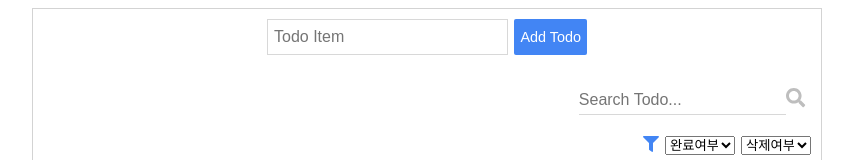
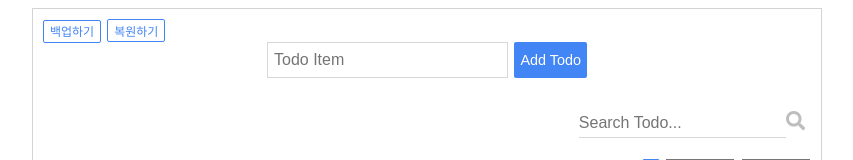
Before and after one commit to wacilpong/todo-app, a React (Create React App) app: page / in a window 1280 px wide. Shown: the top 160 px of the page, without its empty margins (213-1066 px from the left). Built offline with nearby package versions, Linux system fonts and the light colour scheme; no server answers.

Commit message:
Create: backup database file

```diff
--- a/src/App.tsx
+++ b/src/App.tsx
@@ -1,5 +1,5 @@
 import React from "react";
-import { Add, TodoWrapper, Search } from "components";
+import { Add, TodoWrapper, Search, Backup } from "components";
 import useTodo from "hooks/useTodo";
 
 import "./App.scss";
@@ -17,6 +17,8 @@ function App() {
 
   return (
     <main>
+      <Backup />
+
       <Add getTodoHandler={getTodoHandler} />
 
       <Search />
--- /dev/null
+++ b/src/components/backup/Backup.module.scss
@@ -0,0 +1,11 @@
+@import "~assets/color";
+
+.btn {
+  text-decoration: none;
+  border: 1px solid;
+  color: $blue;
+  font-size: 0.75rem;
+  padding: 2px 6px;
+  border-radius: 2px;
+  margin-right: 6px;
+}
--- /dev/null
+++ b/src/components/backup/Backup.tsx
@@ -0,0 +1,21 @@
+import React from "react";
+
+import classnames from "classnames/bind";
+import styles from "./Backup.module.scss";
+
+const cx = classnames.bind(styles);
+
+const BACKUP_API_URL = "http://localhost:55555/api/common/backup";
+
+export default function Backup() {
+  return (
+    <>
+      <a href={BACKUP_API_URL} className={cx("btn")}>
+        백업하기
+      </a>
+      <button type="button" className={cx("btn")}>
+        복원하기
+      </button>
+    </>
+  );
+}
--- a/src/components/index.ts
+++ b/src/components/index.ts
@@ -4,3 +4,4 @@ export { default as Add } from "./add/Add";
 export { default as Todo } from "./todo/Todo";
 export { default as Search } from "./search/Search";
 export { default as Pagination } from "./pagination/Pagination";
+export { default as Backup } from "./backup/Backup";
```
Also changed, not shown: 1 other file (tests, documents, lock files or other folders).
